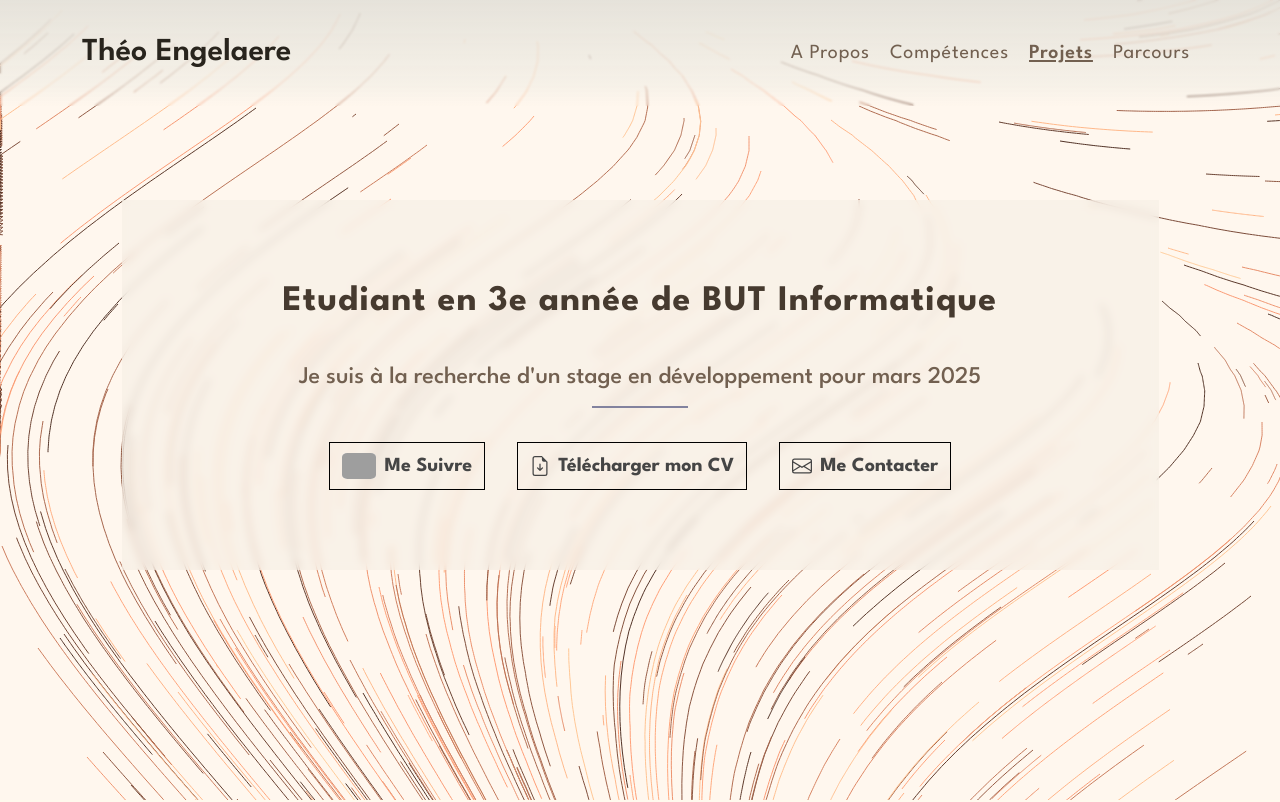
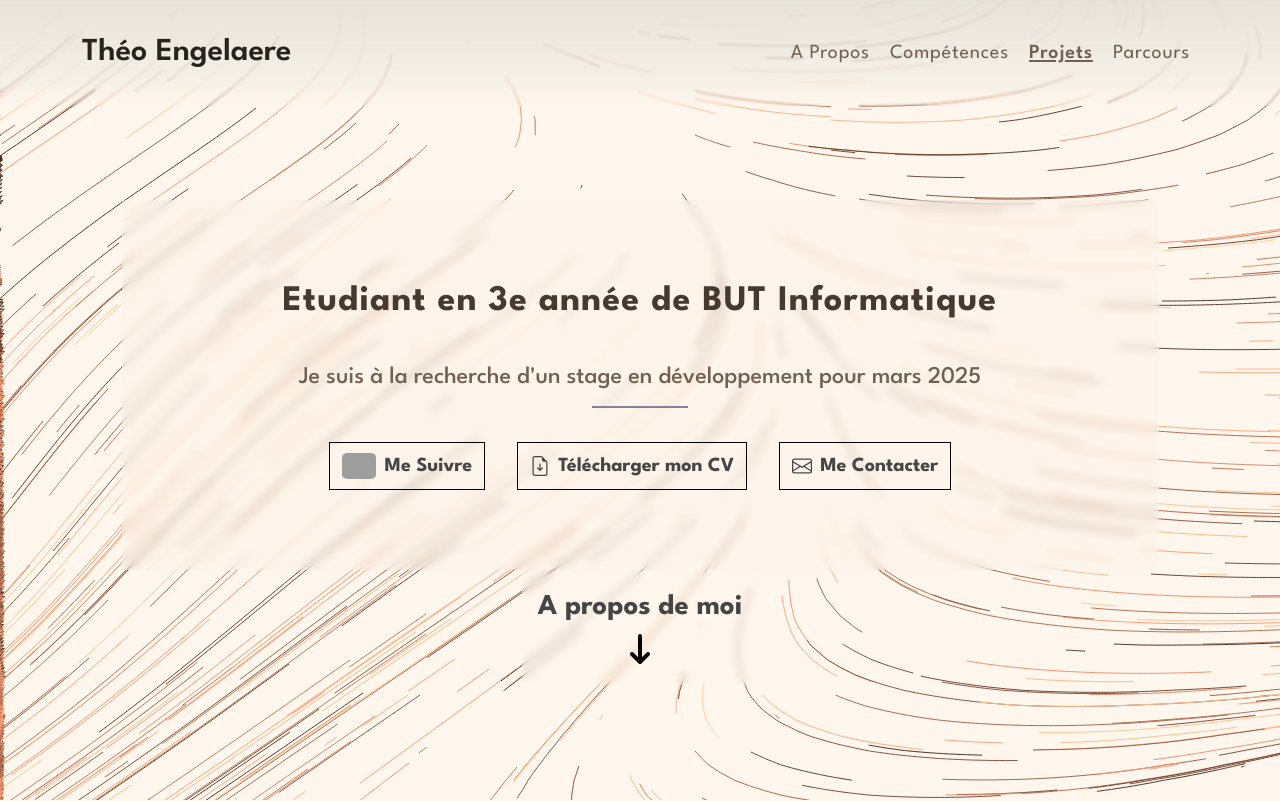
Before and after one commit to theoengelaere/theoengelaere.github.io, a React (Vite) app: page / in a window 1280 px wide. Shown: the top 802 px of the page. Built offline with nearby package versions, Linux system fonts and the light colour scheme; grey boxes are pictures that could not be loaded.

Commit message:
home style

```diff
--- a/src/App.tsx
+++ b/src/App.tsx
@@ -16,7 +16,7 @@ import { useRef, useEffect } from 'react';
 // ];
 
 const sections: Section[] = [
-	{ link: 'about', label: 'A Propos' },
+	{ link: 'aPropos', label: 'A Propos' },
 	{ link: 'competences', label: 'Compétences' },
 	{ link: 'projets', label: 'Projets' },
 	{ link: 'parcours', label: 'Parcours' },
--- a/src/css/home.css
+++ b/src/css/home.css
@@ -2,6 +2,10 @@
 
 .home {
 	position: relative;
+	display: flex;
+	flex-direction: column;
+	justify-content: space-evenly;
+	align-items: center;
 }
 
 .home canvas {
@@ -17,11 +21,10 @@
 }
 
 .home .container {
-	width: fit-content;
 	/* background-color: rgba(174, 202, 225, 0.6); */
-	background-color: rgba(246, 239, 229, 0.6);
+	background-color: rgba(246, 239, 229, 0.2);
 	/* background-color: rgba(67, 96, 109, 0.6); */
-	backdrop-filter: blur(4px);
+	backdrop-filter: blur(5px);
 	display: flex;
 	flex-direction: column;
 }
@@ -103,7 +106,7 @@
 	height: 100%;
 	position: absolute;
 	/* background-color: #fff; */
-	background-color: #bbb;
+	background-color: rgba(0, 0, 0, 0.25);
 	left: 0;
 	top: 0;
 	transition: 0.3s ease-in-out;
@@ -160,6 +163,33 @@
 	/* top: -50%; */
 }
 
+.home .next {
+	display: flex;
+	flex-direction: column;
+	justify-content: space-between;
+	align-items: center;
+	/* gap: 1rem; */
+	backdrop-filter: blur(5px);
+	padding: 1rem;
+
+	& a {
+		width: 2.5rem;
+		height: 2.5rem;
+		display: flex;
+		justify-content: center;
+		align-items: center;
+
+		&:hover {
+			background-color: rgba(0, 0, 0, 0.25);
+		}
+	}
+
+	& a > * {
+		stroke: black;
+		transform: scale(2);
+	}
+}
+
 /* .home .next button::before {
 	content: '';
 	width: 100%;
@@ -183,8 +213,9 @@
 
 @media (min-width: 0px) {
 	.home {
-		height: fit-content;
-		max-height: 100vh;
+		/* height: fit-content; */
+		height: 100vh;
+		max-height: fit-content;
 	}
 	.home h1 {
 		font-size: 2rem;
@@ -205,7 +236,7 @@
 @media (min-width: 768px) {
 	.home {
 		height: 100vh;
-		max-height: 100vh;
+		max-height: fit-content;
 	}
 	.home .container {
 		gap: 2rem;
@@ -220,6 +251,6 @@
 		font-size: 2.25rem;
 	}
 	.home .next span {
-		font-size: 2rem;
+		font-size: 1.8em;
 	}
 }
--- a/src/decorators/flowfield/FlowFiled.tsx
+++ b/src/decorators/flowfield/FlowFiled.tsx
@@ -9,7 +9,9 @@ export default function FlowField({ height }: { height: number }) {
 
 	const angleFunction: AngleFunction = (x, y, zoom, curve) => {
 		// return Math.cos(x * zoom) + Math.sin(y * zoom) * curve;
-		return Math.cos(x * zoom * 0.5) + Math.sin(y * zoom * 0.5) * curve;
+		// return Math.cos(x * zoom * 0.5) + Math.sin(y * zoom * 0.5) * curve;
+
+		return Math.cos((x * zoom) / 1.5) + (Math.sin(y * zoom) * curve) / 2;
 	};
 
 	useEffect(() => {
@@ -31,7 +33,7 @@ export default function FlowField({ height }: { height: number }) {
 				angleFunction,
 				canvasRef.current.width,
 				canvasRef.current.height,
-				1000,
+				canvasRef.current.width,
 				{ r: 1.3, g: 0.8, b: 0.6 }
 				// { r: 1, g: 1.5, b: 2 }
 			)
--- a/src/features/about/About.tsx
+++ b/src/features/about/About.tsx
@@ -4,7 +4,7 @@ import { forwardRef } from 'react';
 
 const About = forwardRef<HTMLDivElement>((_, ref) => {
 	return (
-		<section className="banner about" id="about" ref={ref}>
+		<section className="banner about" id="aPropos" ref={ref}>
 			<Container>
 				<Row className="section-title">
 					<h1>A propos de moi</h1>
--- a/src/features/home/Home.tsx
+++ b/src/features/home/Home.tsx
@@ -1,6 +1,7 @@
 import { useState, useEffect, useRef } from 'react';
 import { Container, Row } from 'react-bootstrap';
 import {
+	ArrowDown,
 	// ArrowDown,
 	Envelope,
 	FileEarmarkArrowDown,
@@ -86,6 +87,12 @@ export default function Home() {
 						</div>
 					</Row>
 				</Container>
+				<div className="next">
+					<span>A propos de moi</span>
+					<a href="#aPropos">
+						<ArrowDown />
+					</a>
+				</div>
 				<div className="overlay">
 					<FlowField height={homeHeight} />
 				</div>
```
